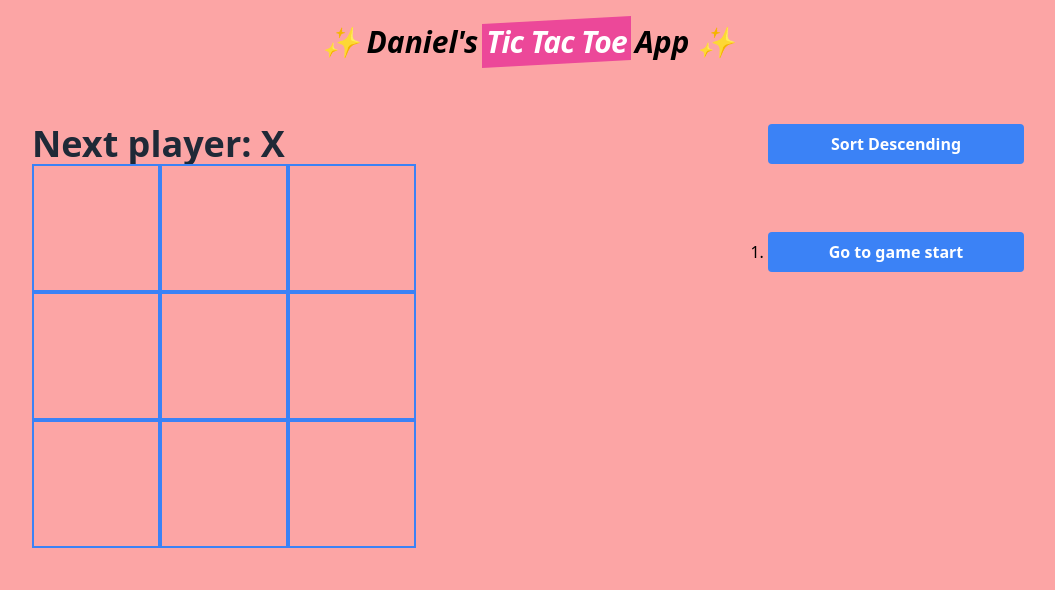
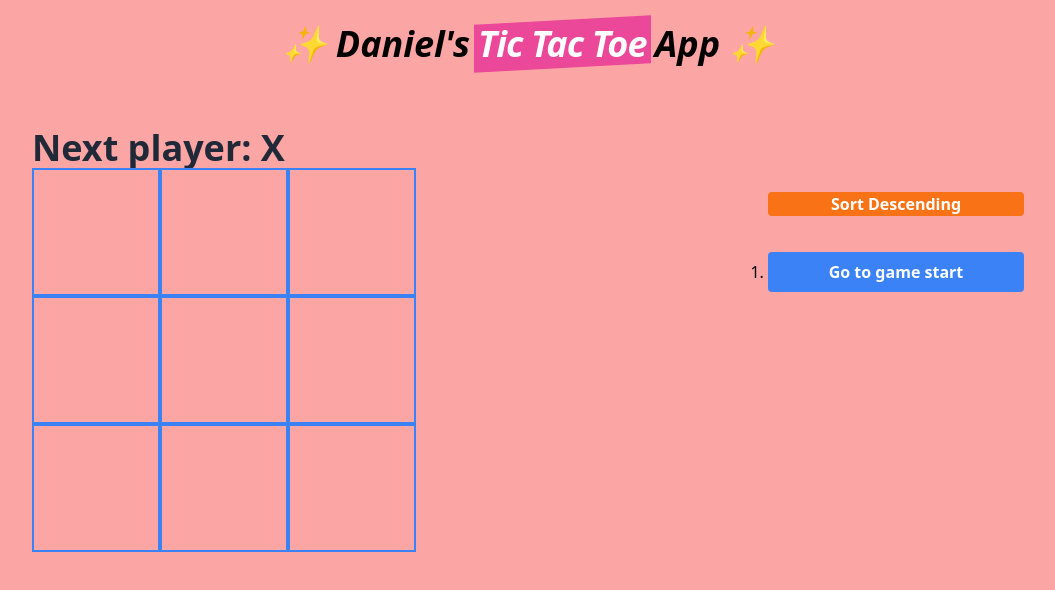
Before and after one commit to zjian107-su/React-TTT, a React (Vite) app: page / in a window 1280 px wide. Shown: the top 590 px of the page, without its empty margins (112-1167 px from the left). Built offline with nearby package versions, Linux system fonts and the light colour scheme.

Commit message:
✨ update: display the location of each move

```diff
--- a/src/App.tsx
+++ b/src/App.tsx
@@ -4,7 +4,7 @@ function App() {
   return (
     <div className="w-screen h-screen bg-red-300">
       {/* <h1 className="text-3xl font-bold underline">Daniel's Tic Tac Toe App</h1> */}
-      <blockquote className="pt-6 mb-6 text-3xl font-semibold italic text-center ">
+      <blockquote className="pt-6 mb-6 text-4xl font-semibold italic text-center ">
         <span className="mr-2">✨ Daniel's</span>
         <span className="before:block before:absolute before:-inset-1 before:-skew-y-3 before:bg-pink-500 relative inline-block">
           <span className="relative text-white tracking-tight">
@@ -123,7 +123,9 @@ const Game = () => {
     } else if (move === currentMove) {
       description = `You are at move #${move}`;
     } else {
-      description = "Go to move #" + move;
+      description = `Go to move #${move}:   (${Math.floor(move / 3) + 1}, ${
+        (move % 3) + 1
+      })`;
     }
 
     return (
@@ -141,10 +143,10 @@ const Game = () => {
   return (
     <div className="flex mt-16 justify-around">
       <Board xIsNext={xIsNext} squares={currentSquares} onPlay={handlePlay} />
-      <div className="ml-16">
-        <div className="mb-16">
+      <div className="ml-16 mt-16">
+        <div className="mb-8">
           <button
-            className="w-64 mb-1 bg-blue-500 hover:bg-blue-700 text-white font-bold py-2 px-4 rounded"
+            className="w-64 mb-1 bg-orange-500 hover:bg-orange-700 text-white font-bold py- px-4 rounded"
             onClick={() => setIsAscending(!isAscending)}
           >
             {isAscending ? "Sort Descending" : "Sort Ascending"}
```
